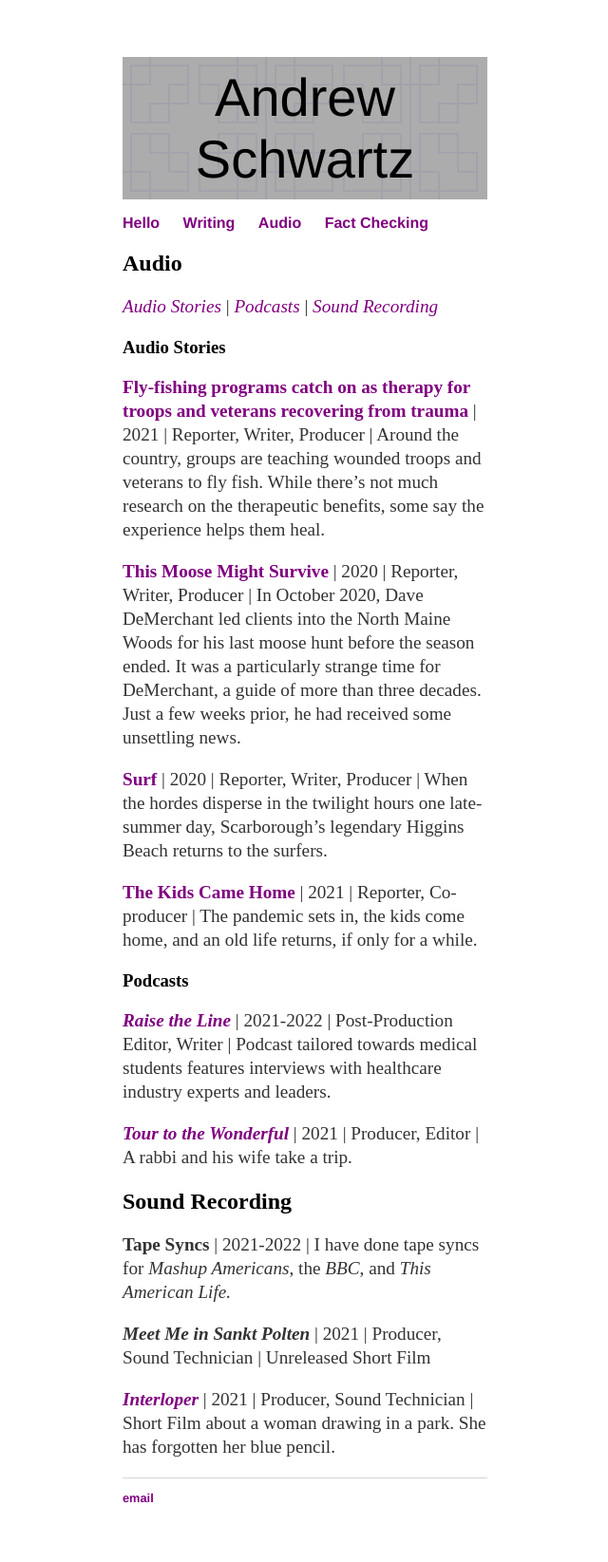
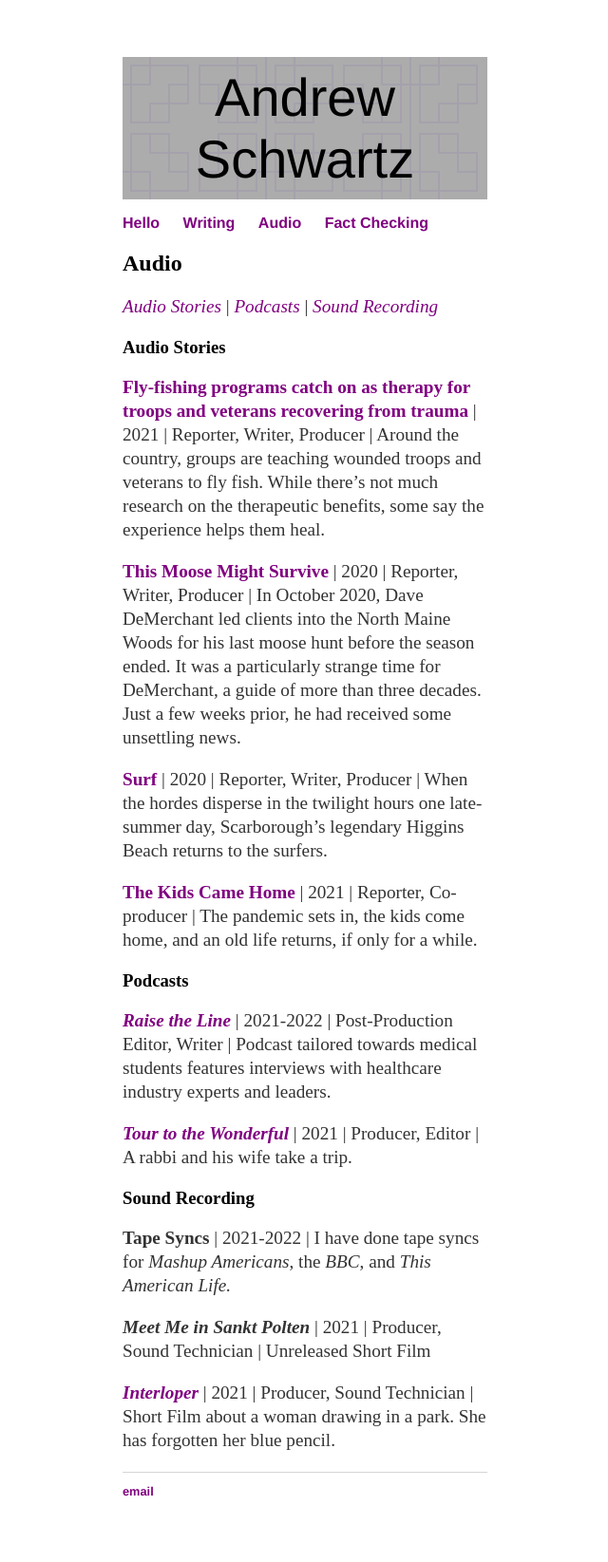
Before and after one commit to aonschwartz/aonschwartz.github.io, a Jekyll site: the page built from about/audio.md, in a window 1280 px wide. Shown: the whole page at 95% size, without its empty margins (319-959 px from the left). Built offline with Jekyll 4.4.1, drawn with Linux system fonts in a browser that asks for light colours.

```diff
--- a/about/audio.md
+++ b/about/audio.md
@@ -22,7 +22,7 @@ layout: default
 
 ***[Tour to the Wonderful](https://podcasts.apple.com/us/podcast/tour-to-the-wonderful-podcast/id1547001141)*** \| 2021 \| Producer, Editor \| A rabbi and his wife take a trip.
 
-## <a name="Sound Recording"><a/>Sound Recording
+### <a name="Sound Recording"><a/>Sound Recording
 
 **Tape Syncs** \| 2021-2022 \| I have done tape syncs for *Mashup Americans*, the *BBC*, and *This American Life.*
 
```
